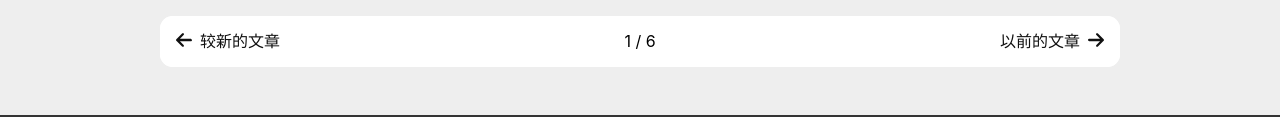
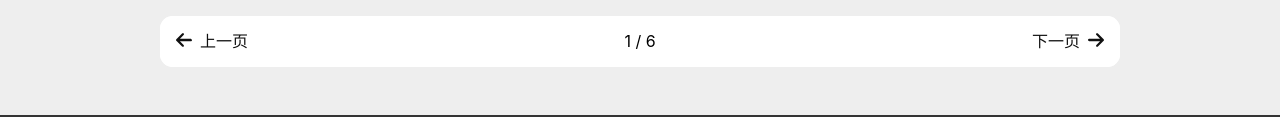
Before and after one commit to tcdw/tcdw2020, a website: page dist/index.html in a window 1280 px wide. Shown: the part 1176-1293 px from the top of the page. Drawn offline with nearby package versions, Linux system fonts and the light colour scheme; files that its build step writes are made by us from their sources; files whose address does not match are found by name.

Commit message:
文字调整

```diff
--- a/dist/index.html
+++ b/dist/index.html
@@ -88,9 +88,9 @@
     </main>
     <nav class="pagination wrap" aria-label="翻页">
         <div class="inner clearfix">
-            <a class="prev" href="#"><svg class="icon" aria-hidden="true"><use xlink:href="#icon-arrow" /></svg>较新的文章</a>
+            <a class="prev" href="#"><svg class="icon" aria-hidden="true"><use xlink:href="#icon-arrow" /></svg>上一页</a>
             <div class="page-num" aria-label="当前页">1 / 6</div>
-            <a class="next" href="#"><svg class="icon" aria-hidden="true"><use xlink:href="#icon-arrow" /></svg>以前的文章</a>
+            <a class="next" href="#"><svg class="icon" aria-hidden="true"><use xlink:href="#icon-arrow" /></svg>下一页</a>
         </div>
     </nav>
     <footer>
```
